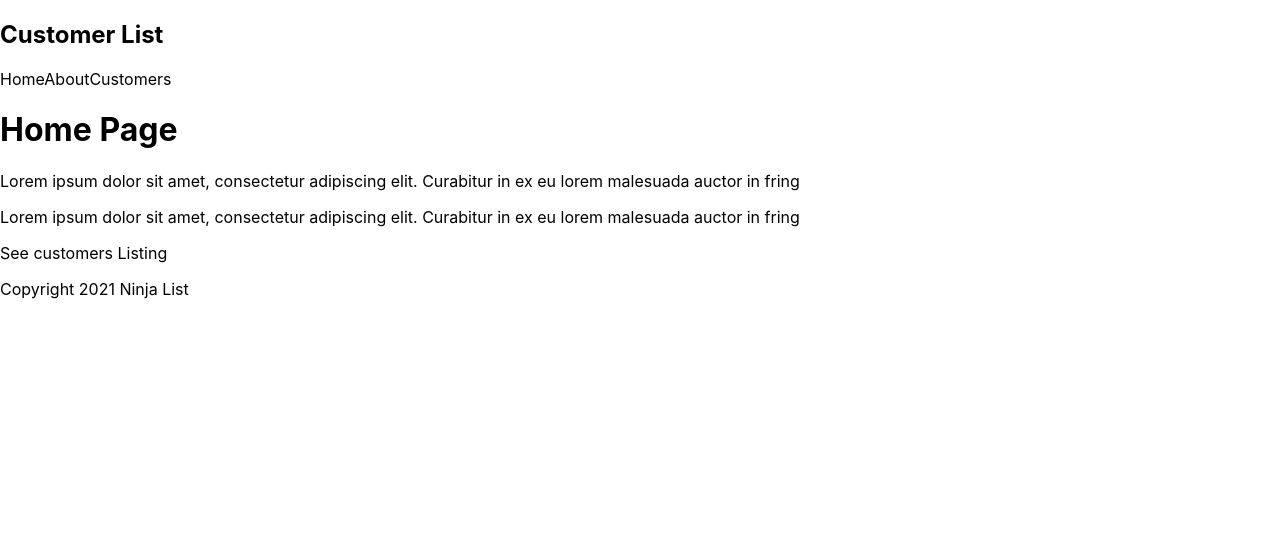
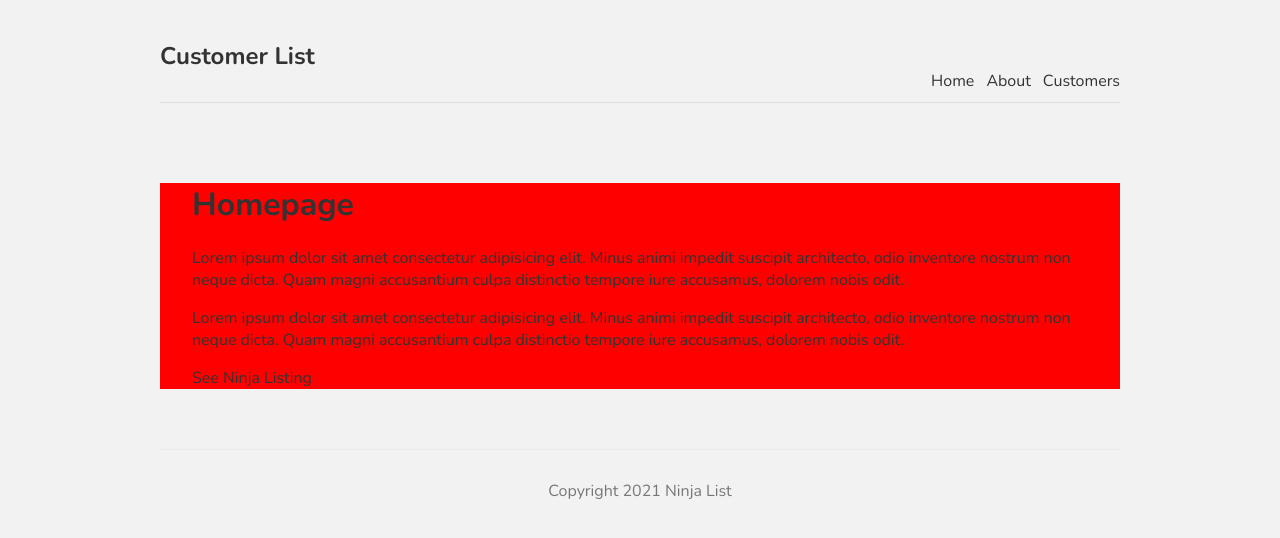
Before and after one commit to Fomonyuytar-Joseph/NextjsApp, a Next.js app: page / in a window 1280 px wide. Shown: the top 538 px of the page. Built offline with nearby package versions, Linux system fonts and the light colour scheme.

Commit message:
add styles

```diff
--- a/components/Footer.js
+++ b/components/Footer.js
@@ -2,7 +2,7 @@
 
 function Footer() {
   return (
-    <p>Copyright 2021 Ninja List</p>
+    <footer>Copyright 2021 Ninja List</footer>
   )
 }
 
--- a/components/Layout.js
+++ b/components/Layout.js
@@ -1,8 +1,14 @@
  import React from 'react'
+import Footer from './Footer'
+import Navbar from './Navbar'
 
- function Layout() {
+ function Layout({children}) {
    return (
-     <div>Layout</div>
+     <div className='content'>
+        <Navbar/>
+        {children}
+        <Footer/>
+     </div>
    )
  }
 
--- a/pages/_app.js
+++ b/pages/_app.js
@@ -1,7 +1,10 @@
+import Layout from '../components/Layout'
 import '../styles/globals.css'
 
 function MyApp({ Component, pageProps }) {
-  return <Component {...pageProps} />
+  return <Layout>
+    <Component {...pageProps} />
+  </Layout>
 }
 
 export default MyApp
--- a/pages/index.js
+++ b/pages/index.js
@@ -1,27 +1,16 @@
 import Link from "next/link";
-import Footer from "../components/Footer";
-import Navbar from "../components/Navbar";
+import styles from '../styles/Home.module.css'
 
 
 export default function Home() {
   return (
-    <div>
-      <Navbar />
-      <h1> Home Page </h1>
-      <p>
-
-        Lorem ipsum dolor sit amet, consectetur adipiscing elit. Curabitur in ex
-        eu lorem malesuada auctor in fring
-      </p>
-      <p>
-
-        Lorem ipsum dolor sit amet, consectetur adipiscing elit. Curabitur in ex
-        eu lorem malesuada auctor in fring
-      </p>
-      <Link href="/customers">
-      <a>See customers Listing</a>
+    <div  className={styles.container}>
+      <h1>Homepage</h1>
+      <p>Lorem ipsum dolor sit amet consectetur adipisicing elit. Minus animi impedit suscipit architecto, odio inventore nostrum non neque dicta. Quam magni accusantium culpa distinctio tempore iure accusamus, dolorem nobis odit.</p>
+      <p>Lorem ipsum dolor sit amet consectetur adipisicing elit. Minus animi impedit suscipit architecto, odio inventore nostrum non neque dicta. Quam magni accusantium culpa distinctio tempore iure accusamus, dolorem nobis odit.</p>
+      <Link href="/ninjas/">
+        <a>See Ninja Listing</a>
       </Link>
-      <Footer />
     </div>
   );
 }
--- a/styles/Home.module.css
+++ b/styles/Home.module.css
@@ -1,5 +1,6 @@
 .container {
   padding: 0 2rem;
+  background-color: red;
 }
 
 .main {
--- a/styles/globals.css
+++ b/styles/globals.css
@@ -1,16 +1,37 @@
-html,
+@import url('https://fonts.googleapis.com/css2?family=Nunito:wght@300;400;600;700&display=swap');
+
 body {
-  padding: 0;
-  margin: 0;
-  font-family: -apple-system, BlinkMacSystemFont, Segoe UI, Roboto, Oxygen,
-    Ubuntu, Cantarell, Fira Sans, Droid Sans, Helvetica Neue, sans-serif;
+  background: #f2f2f2;
+  color: #333;
+  font-family: "Nunito";
 }
-
 a {
-  color: inherit;
+  color: #333;
   text-decoration: none;
 }
-
-* {
-  box-sizing: border-box;
+.content {
+  max-width: 960px;
+  margin: 0 auto;
 }
+nav {
+  margin: 10px auto 80px;
+  padding: 10px 0;
+  display: flex;
+  justify-content: flex-end;
+  align-items: flex-end;
+  border-bottom: 1px solid #ddd;
+}
+nav a {
+  margin-left: 12px;
+}
+nav .logo {
+  margin-right: auto;
+}
+footer {
+  display: block;
+  text-align: center;
+  padding: 30px 0;
+  margin-top: 60px;
+  color: #777;
+  border-top: 1px solid #eaeaea;
+}
```
